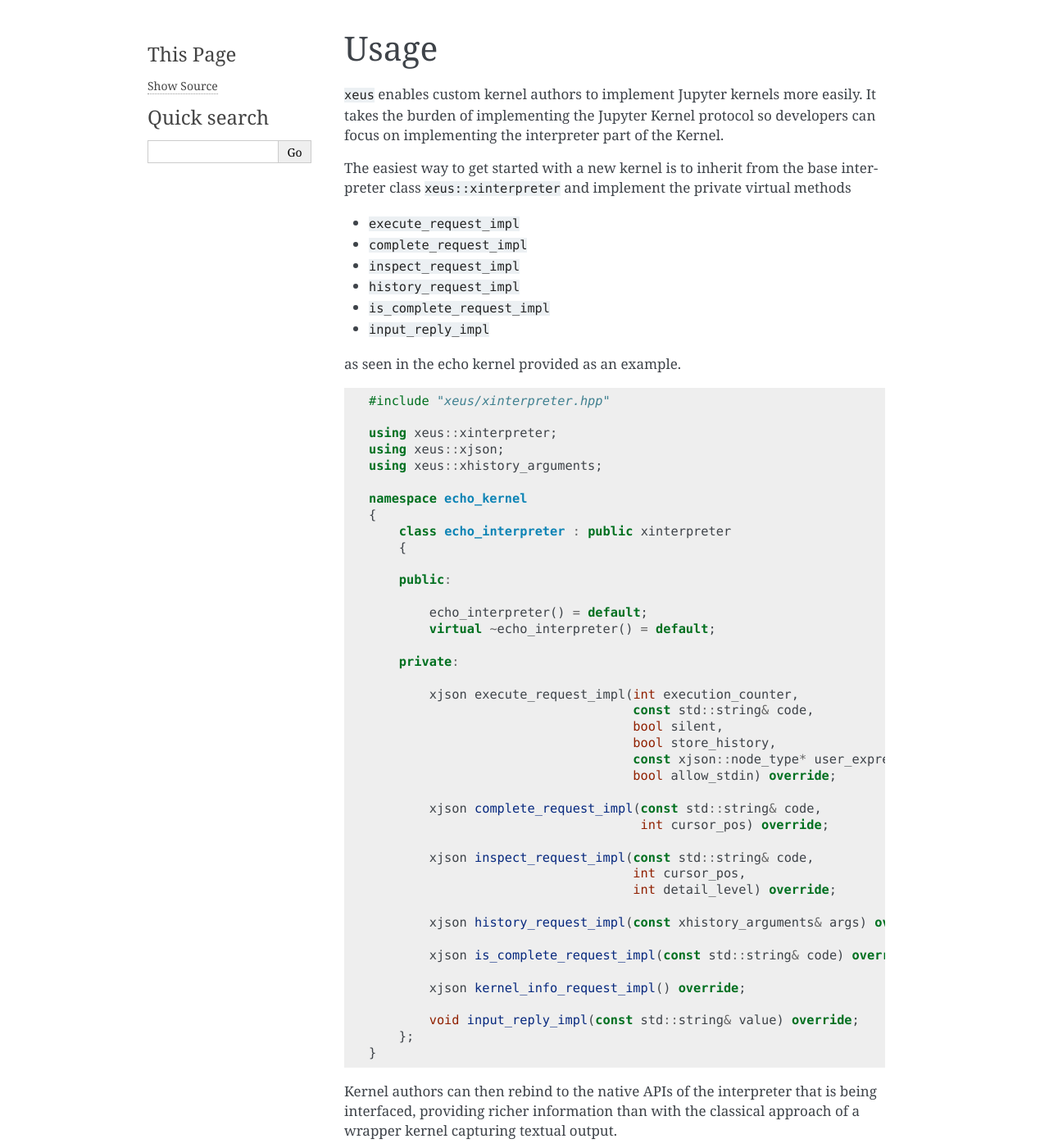
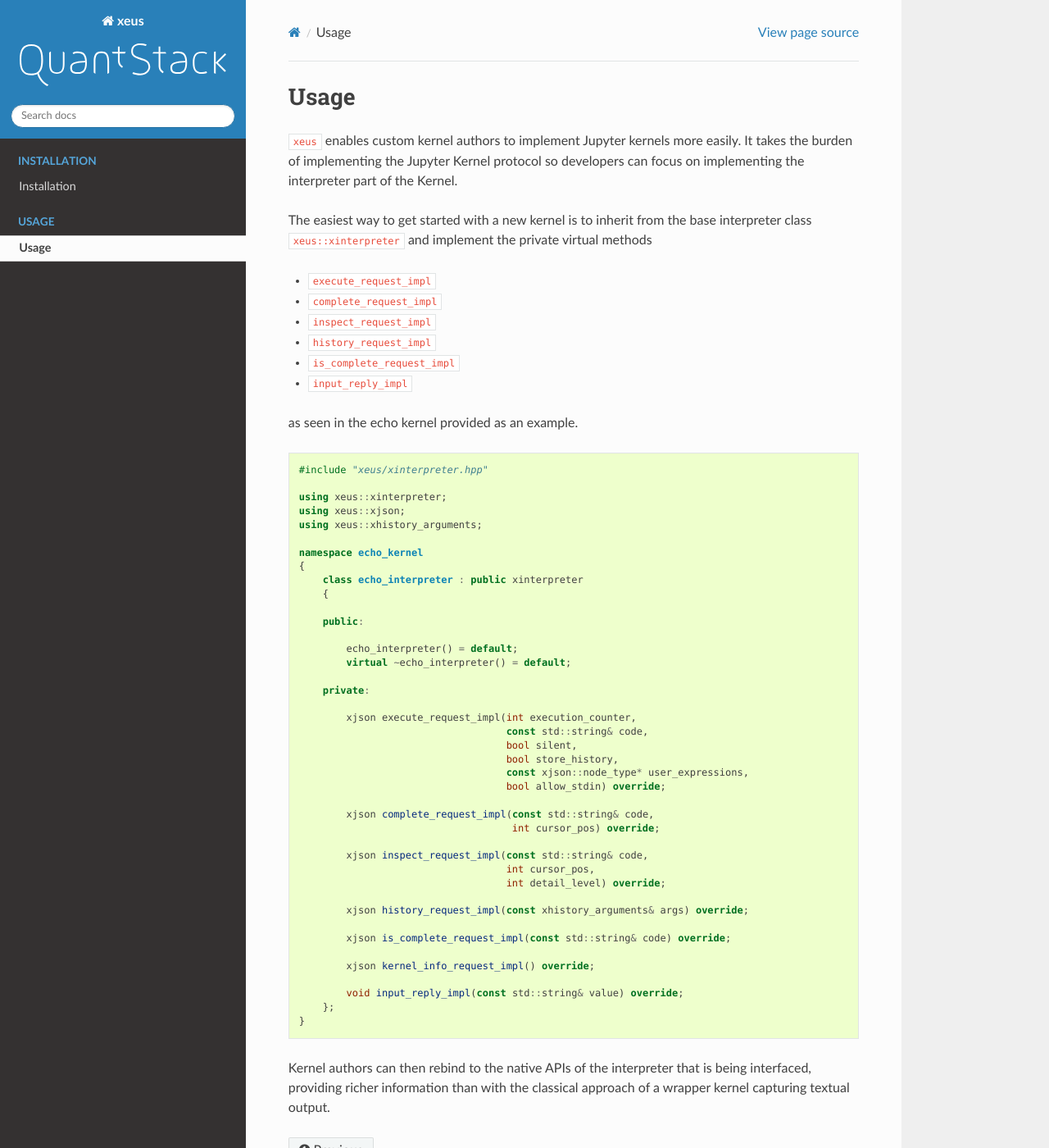
Before and after one commit to jupyter-xeus/xeus, a Sphinx documentation site: the page built from docs/source/usage.rst, in a window 1280 px wide and 1400 px high. Shown: the whole window at 82% size. Built offline with Sphinx 7.4.7 and the Read the Docs theme 2.0.0, drawn with Linux system fonts in a browser that asks for light colours; some of the changed text lies outside the part shown.

Commit message:
Add navbar logo

```diff
--- a/docs/environment.yml
+++ b/docs/environment.yml
@@ -4,6 +4,7 @@
   - conda-forge
 
 dependencies:
-  - sphinx
+  - python=3.5
+  - sphinx_rtd_theme
   - pip:
     - breathe
--- a/docs/source/conf.py
+++ b/docs/source/conf.py
@@ -9,6 +9,12 @@
 if on_rtd:
     subprocess.call('cd ..; doxygen', shell=True)
 
+import sphinx_rtd_theme
+
+html_theme = "sphinx_rtd_theme"
+
+html_theme_path = [sphinx_rtd_theme.get_html_theme_path()]
+
 extensions = ['breathe']
 breathe_projects = { 'xeus': '../xml' }
 templates_path = ['_templates']
@@ -18,6 +24,8 @@
 copyright = '2016, Johan Mabille and Sylvain Corlay'
 author = 'Johan Mabille and Sylvain Corlay'
 
+html_logo = 'quantstack-white.svg'
+
 exclude_patterns = []
 highlight_language = 'c++'
 pygments_style = 'sphinx'
--- a/docs/source/index.rst
+++ b/docs/source/index.rst
@@ -5,6 +5,7 @@
    The full license is in the file LICENSE, distributed with this software.
 
 .. image:: http://quantstack.net/assets/images/xeus.svg
+   :alt: xeus
 
 C++ implementation of the Jupyter Kernel protocol
 
```
Also changed, not shown: docs/source/quantstack-white.svg (added).
